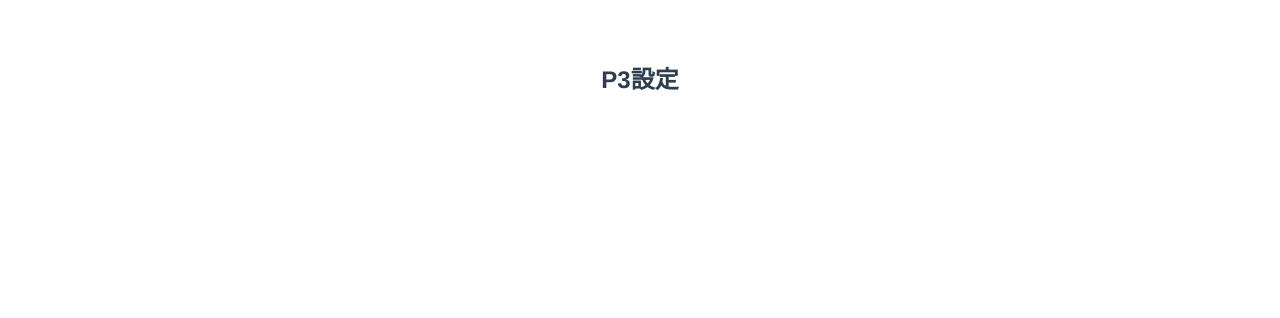
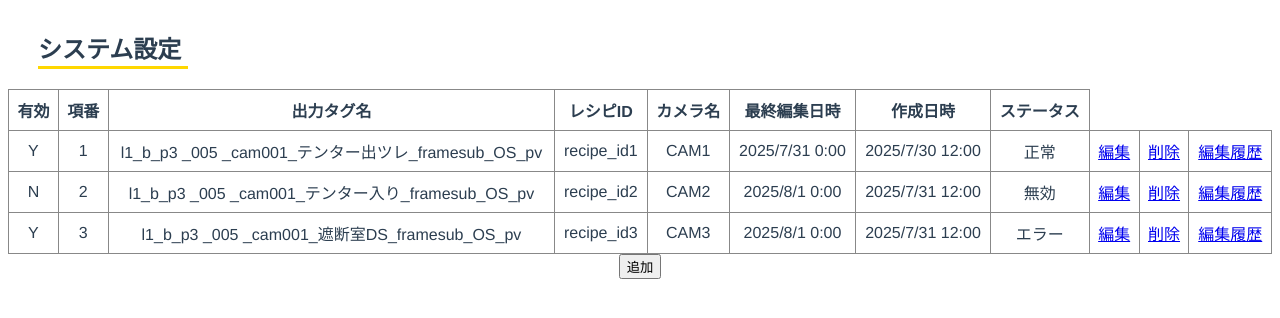
Before and after one commit to 38022/P3Icontrol, a Vue app: page /setting in a window 1280 px wide. Shown: the top 318 px of the page. Built offline with nearby package versions, Linux system fonts and the light colour scheme.

Commit message:
システム設定ページ実装

```diff
--- /dev/null
+++ b/src/components/ApprovalList.vue
@@ -0,0 +1,9 @@
+<template>
+  <h2>承認待ち</h2>
+</template>
+
+<script>
+export default {
+  name: 'ApprovalList'
+}
+</script>
--- a/src/components/HomePage.vue
+++ b/src/components/HomePage.vue
@@ -1,8 +1,12 @@
 <template>
   <div class="button-group">
-    <button @click="$router.push('/recipe')">レシピ管理</button>
-    <button @click="$router.push('/tag')">タグ管理</button>
-    <button @click="$router.push('/setteing')">P3I設定</button>
+    <!-- <button @click="$router.push('/recipe')">レシピ管理</button> -->
+    <!-- <button @click="$router.push('/tag')">タグ管理</button> -->
+    <button @click="$router.push('/setting')">システム設定</button>
+    <button @click="$router.push('/log')">システムログ</button>
+    <button @click="$router.push('/recipeDB')">レシピDB操作</button>
+    <button @click="$router.push('/tag')">タグ操作</button>
+    <button @click="$router.push('/approval')">承認待ち</button>
   </div>
   <div class="p3-status">
     <p>P3稼働状況</p>
@@ -22,7 +26,7 @@ export default {
   gap: 24px;
   align-items: flex-start;
   margin-left: 150px;
-  margin-top: 150px;
+  margin-top: 100px;
 }
 .button-group button {
   width: 150px;
@@ -40,6 +44,6 @@ export default {
   background: linear-gradient(180deg, #f8f8f8 0%, #ffff7c 100%);
 }
 .p3-status p {
-  margin-top: -250px;
+  margin-top: -350px;
 }
 </style>
--- a/src/components/P3Setteing.vue
+++ /dev/null
@@ -1,3 +0,0 @@
-<template>
-  <h2>P3設定</h2>
-</template>
--- /dev/null
+++ b/src/components/RecipeDB.vue
@@ -0,0 +1,3 @@
+<template>
+  <h2>レシピDB操作</h2>
+</template>
--- a/src/components/TagAdd.vue
+++ b/src/components/SettingAdd.vue
@@ -1,5 +1,5 @@
 <template>
-  <h2>タグ追加</h2>
+  <h2>設定追加</h2>
   <div class="radio-group">
     <div class="new-tag">
       <div class="new-tag-button">
--- /dev/null
+++ b/src/components/SystemLog.vue
@@ -0,0 +1,24 @@
+<template>
+  <h2>システムログ</h2>
+
+</template>
+
+<style scoped>
+h2 {
+  position: relative;
+  text-align: left;
+  margin-left: 30px;
+  margin-top: -30px;
+  padding-bottom: 4px;
+}
+h2::after {
+  content: "";
+  display: block;
+  position: absolute;
+  left: 0;
+  bottom: 0;
+  width: 150px;
+  height: 3px;
+  background: #FFD700;
+}
+</style>
--- /dev/null
+++ b/src/components/SystemSetting.vue
@@ -0,0 +1,114 @@
+<template>
+  <h2>システム設定</h2>
+  <div class="system-log">
+    <table>
+      <thead>
+        <tr>
+          <th>有効</th>
+          <th>項番</th>
+          <th>出力タグ名</th>
+          <th>レシピID</th>
+          <th>カメラ名</th>
+          <th>最終編集日時</th>
+          <th>作成日時</th>
+          <th>ステータス</th>
+        </tr>
+      </thead>
+      <tbody>
+        <tr v-for="(row, i) in tableData" :key="i">
+          <td>{{ row.enabled }}</td>
+          <td>{{ row.no }}</td>
+          <td>{{ row.tag }}</td>
+          <td>{{ row.recipeId }}</td>
+          <td>{{ row.camera }}</td>
+          <td>{{ row.updatedAt }}</td>
+          <td>{{ row.createdAt }}</td>
+          <td>{{ row.status }}</td>
+          <td>
+            <router-link :to="`/edit/${row.no}`">編集</router-link>
+          </td>
+          <td>
+            <router-link :to="`/delete/${row.no}`">削除</router-link>
+          </td>
+          <td>
+            <router-link :to="`/history/${row.no}`">編集履歴</router-link>
+          </td>
+        </tr>
+      </tbody>
+    </table>
+    <router-link to="/settingAdd">
+      <button>追加</button>
+    </router-link>
+  </div>
+</template>
+
+<script>
+export default {
+  name: 'SystemSetting',
+  data() {
+    return {
+      tableData: [
+        {
+          enabled: 'Y',
+          no: 1,
+          tag: 'l1_b_p3 _005 _cam001_テンター出ツレ_framesub_OS_pv',
+          recipeId: 'recipe_id1',
+          camera: 'CAM1',
+          updatedAt: '2025/7/31 0:00',
+          createdAt: '2025/7/30 12:00',
+          status: '正常'
+        },
+        {
+          enabled: 'N',
+          no: 2,
+          tag: 'l1_b_p3 _005 _cam001_テンター入り_framesub_OS_pv',
+          recipeId: 'recipe_id2',
+          camera: 'CAM2',
+          updatedAt: '2025/8/1 0:00',
+          createdAt: '2025/7/31 12:00',
+          status: '無効'
+        },
+        {
+          enabled: 'Y',
+          no: 3,
+          tag: 'l1_b_p3 _005 _cam001_遮断室DS_framesub_OS_pv',
+          recipeId: 'recipe_id3',
+          camera: 'CAM3',
+          updatedAt: '2025/8/1 0:00',
+          createdAt: '2025/7/31 12:00',
+          status: 'エラー'
+        }
+      ]
+    }
+  }
+}
+</script>
+
+<style scoped>
+h2 {
+  position: relative;
+  text-align: left;
+  margin-left: 30px;
+  margin-top: -30px;
+  padding-bottom: 4px;
+}
+h2::after {
+  content: "";
+  display: block;
+  position: absolute;
+  left: 0;
+  bottom: 0;
+  width: 150px;
+  height: 3px;
+  background: #FFD700;
+}
+table {
+  border-collapse: collapse;
+  width: 100%;
+}
+th, td {
+  border: 1px solid #888;
+  padding: 8px;
+  text-align: center;
+}
+</style>
--- a/src/components/TagControl.vue
+++ b/src/components/TagControl.vue
@@ -1,8 +1,8 @@
 <template>
   <div class="button-group">
     <button @click="$router.push('/tag/history')">タグ更新履歴</button>
-    <button @click="$router.push('/tag/add')">タグ追加</button>
-    <button @click="$router.push('/tag/change')">タグ変更</button>
+    <!-- <button @click="$router.push('/tag/add')">タグ追加</button>
+    <button @click="$router.push('/tag/change')">タグ変更</button> -->
     <button @click="$router.push('/tag/delete')">タグ削除</button>
   </div>
 </template>
```
Also changed, not shown: src/router/index.js (+23 -17 lines).
